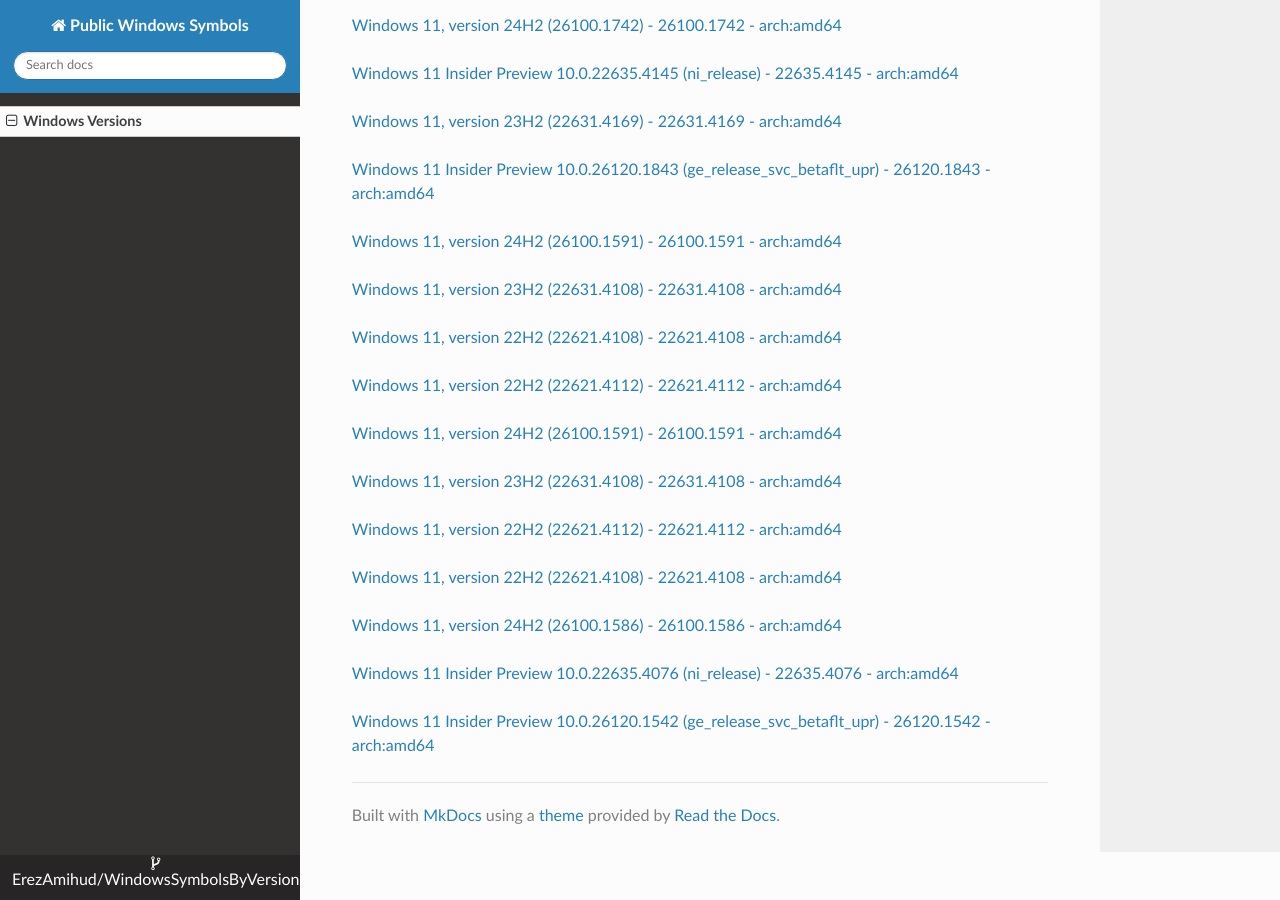
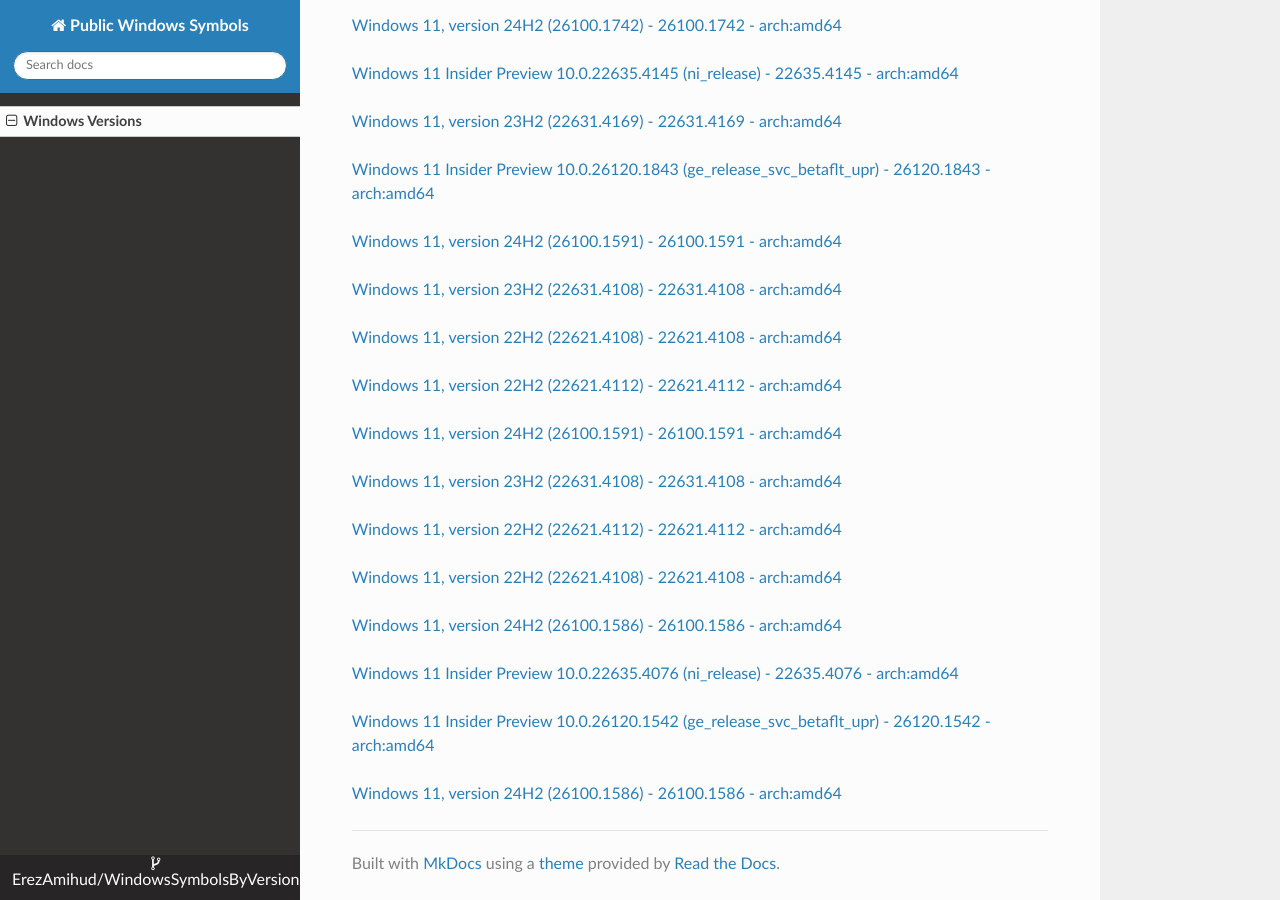
Before and after one commit to ErezAmihud/WindowsSymbolsByVersion, an MkDocs documentation site: the page built from docs/index.md, in a window 1280 px wide and 900 px high, scrolled down 5141 px. Built offline with MkDocs 1.6.1, drawn with Linux system fonts in a browser that asks for light colours; nearby versions of some CDN libraries.

Commit message:
Automated commit, add manifest for 7db0a8d0-e2b9-48c8-8d7b-e34e431f0954

```diff
--- a/docs/index.md
+++ b/docs/index.md
@@ -257,3 +257,6 @@
 
 
 [Windows 11 Insider Preview 10.0.26120.1542 (ge_release_svc_betaflt_upr) - 26120.1542 - arch:amd64](https://github.com/ErezAmihud/WindowsSymbolsByVersion/blob/main/manifests/2bf57e55-e7da-47c8-8221-8222b14ed79c.manifest)
+
+
+[Windows 11, version 24H2 (26100.1586) - 26100.1586 - arch:amd64](https://github.com/ErezAmihud/WindowsSymbolsByVersion/blob/main/manifests/7db0a8d0-e2b9-48c8-8d7b-e34e431f0954.manifest)
```
Also changed, not shown: process_builds.json (+1 -1 lines).
